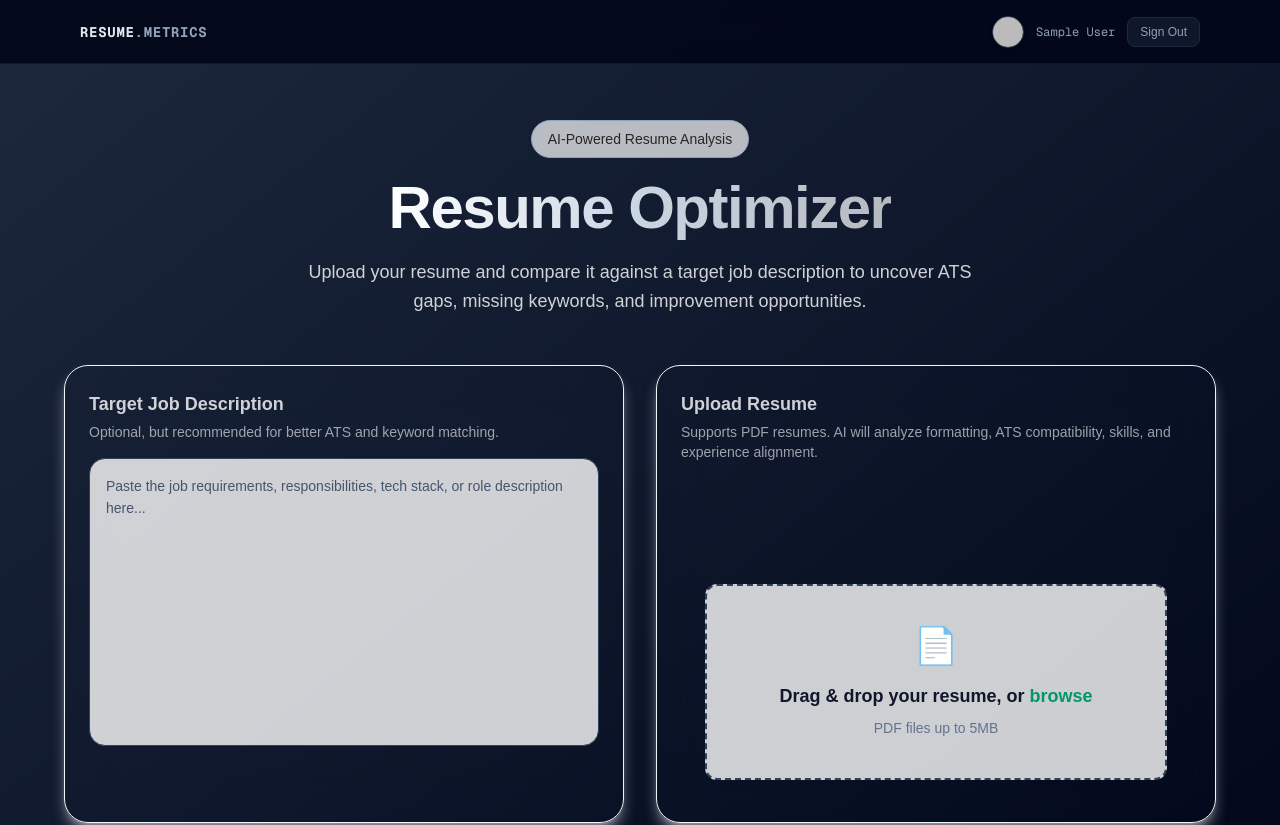
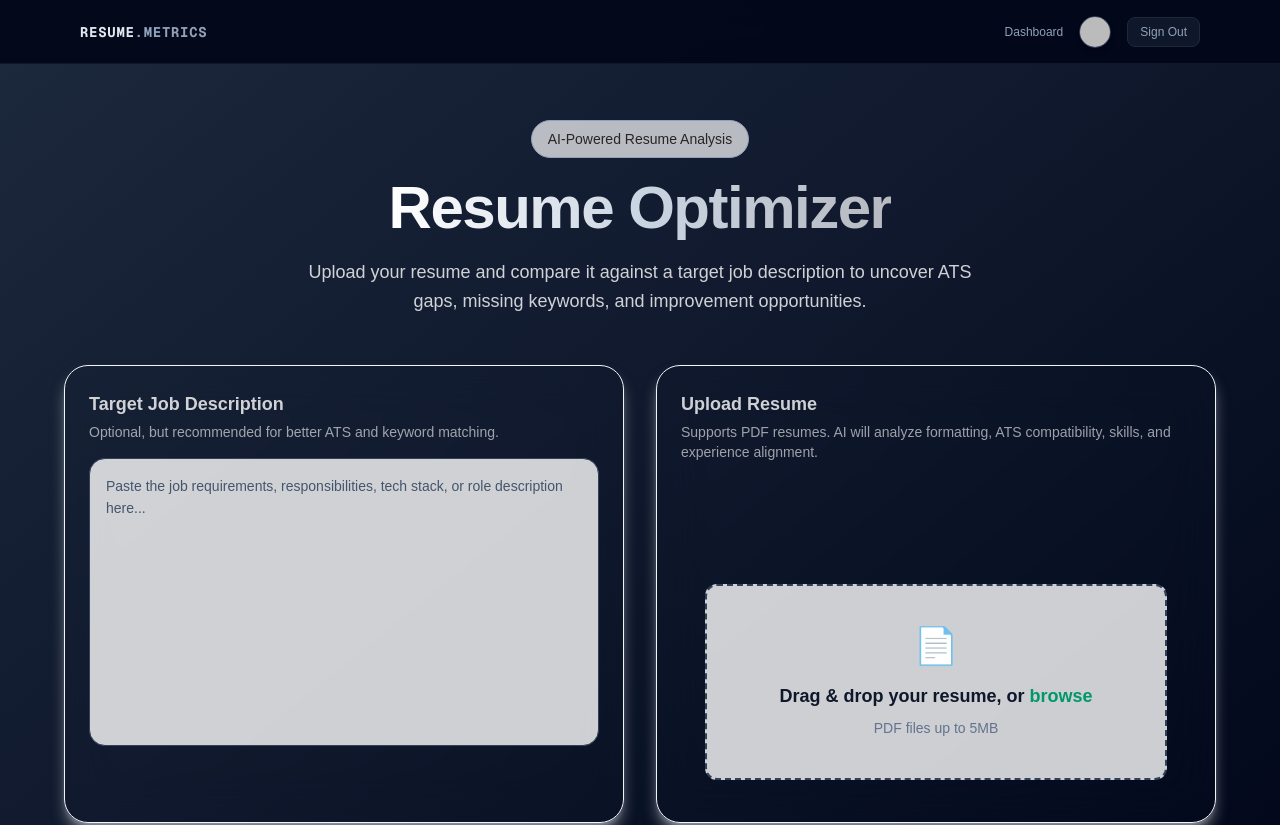
Before and after one commit to Arunkumar-512/Ats-Analyzer, a Next.js app: page / in a window 1280 px wide. Shown: the top 825 px of the page. Built offline with nearby package versions, Linux system fonts and the light colour scheme; no server answers; sample sign-in values are in the browser's storage.

Commit message:
updated navbar

```diff
--- a/src/app/api/analyze/route.ts
+++ b/src/app/api/analyze/route.ts
@@ -6,41 +6,51 @@ import { auth } from "@/auth";
 
 export async function POST(request: NextRequest) {
   try {
-    // 1. Authenticate Request
+    // 1. Authenticate
     const session = await auth();
-
     if (!session || !session.user?.id) {
       return NextResponse.json({ error: "Unauthorized." }, { status: 401 });
     }
 
-    // 2. Ensure User exists (Handles OAuth-to-DB sync safely)
-    // We use a fallback for email to prevent database unique constraint violations
-    const dbUser = await prisma.user.upsert({
+    // 2. Defensive User Sync (Fixes mobile unique constraint conflict)
+    // We check for the user by ID. If they don't exist, we create.
+    // We do NOT update the email, as that is the source of the conflict.
+    let dbUser = await prisma.user.findUnique({
       where: { id: session.user.id },
-      update: {},
-      create: {
-        id: session.user.id,
-        email: session.user.email || `placeholder-${session.user.id}@auth.user`,
-        name: session.user.name,
-      },
     });
 
-    // 3. Initialize Gemini client
-    if (!process.env.GEMINI_API_KEY) {
-      throw new Error("GEMINI_API_KEY environment variable is not set.");
+    if (!dbUser) {
+      try {
+        dbUser = await prisma.user.create({
+          data: {
+            id: session.user.id,
+            email: session.user.email || `placeholder-${session.user.id}@auth.user`,
+            name: session.user.name,
+          },
+        });
+      } catch (createError: any) {
+        // If creation fails due to unique constraint, try one last fetch
+        dbUser = await prisma.user.findUnique({
+          where: { id: session.user.id },
+        });
+        if (!dbUser) throw createError;
+      }
     }
+
+    // 3. Initialize Gemini
+    if (!process.env.GEMINI_API_KEY) throw new Error("GEMINI_API_KEY missing.");
     const ai = new GoogleGenAI({ apiKey: process.env.GEMINI_API_KEY });
 
-    // 4. Parse and Validate Body
+    // 4. Parse Body
     const body = await request.json().catch(() => null);
-    if (!body) return NextResponse.json({ error: "Invalid request body." }, { status: 400 });
+    if (!body) return NextResponse.json({ error: "Invalid body." }, { status: 400 });
 
     const { resumeText, jobDescription, fileName } = body;
     if (!resumeText || resumeText.trim().length < 100) {
-      return NextResponse.json({ error: "Resume text is too short." }, { status: 400 });
+      return NextResponse.json({ error: "Resume text too short." }, { status: 400 });
     }
 
-    // 5. Generate Content
+    // 5. Generate Content (Schema remains the same)
     const jsonSchema = {
       type: Type.OBJECT,
       properties: {
@@ -64,7 +74,6 @@ export async function POST(request: NextRequest) {
     };
 
     const userPrompt = `${jobDescription ? `Job: ${jobDescription}\n\n` : ""}Resume: ${resumeText.trim()}`;
-
     const response = await ai.models.generateContent({
       model: "gemini-2.5-flash",
       contents: userPrompt,
@@ -76,13 +85,11 @@ export async function POST(request: NextRequest) {
       }
     });
 
-    // Extract text safely
     const rawText = response.text;
-    if (!rawText) throw new Error("Model returned empty response.");
-
+    if (!rawText) throw new Error("Empty response from AI.");
     const analysisData: AnalysisResponse = JSON.parse(rawText);
 
-    // 6. Save to Database
+    // 6. Save Resume
     const savedResumeRecord = await prisma.resume.create({
       data: {
         userId: dbUser.id,
@@ -97,6 +104,6 @@ export async function POST(request: NextRequest) {
 
   } catch (error: any) {
     console.error("ANALYSIS_ROUTE_ERROR:", error);
-    return NextResponse.json({ error: error.message || "An unexpected database or AI error occurred." }, { status: 500 });
+    return NextResponse.json({ error: error.message || "An error occurred." }, { status: 500 });
   }
 }
--- a/src/components/Navbar.tsx
+++ b/src/components/Navbar.tsx
@@ -3,9 +3,12 @@
 import React from "react";
 import { signIn, signOut, useSession } from "next-auth/react";
 import Image from "next/image";
+import Link from "next/link";
+import { usePathname } from "next/navigation";
 
 export default function Navbar() {
   const { data: session, status } = useSession();
+  const pathname = usePathname();
   const isLoading = status === "loading";
 
   return (
@@ -13,9 +16,9 @@ export default function Navbar() {
       <div className="max-w-6xl mx-auto px-4 h-16 flex items-center justify-between">
         {/* Brand Logo Identity */}
         <div className="flex items-center gap-2">
-          <span className="font-bold font-mono text-sm tracking-wider uppercase text-slate-200">
+          <Link href="/" className="font-bold font-mono text-sm tracking-wider uppercase text-slate-200">
             Resume<span className="text-slate-400">.Metrics</span>
-          </span>
+          </Link>
         </div>
 
         {/* Dynamic Controls Conditional Grid */}
@@ -23,7 +26,19 @@ export default function Navbar() {
           {isLoading ? (
             <div className="w-8 h-8 rounded-full bg-slate-800 animate-pulse" />
           ) : session?.user ? (
-            <div className="flex items-center gap-3">
+            <div className="flex items-center gap-4">
+              {/* Dashboard Link - Only visible when logged in */}
+              <Link
+                href="/dashboard"
+                className={`text-xs font-medium transition-colors ${
+                  pathname === "/dashboard"
+                    ? "text-white underline decoration-rose-500 underline-offset-4"
+                    : "text-slate-400 hover:text-white"
+                }`}
+              >
+                Dashboard
+              </Link>
+
               {/* Render authenticated user asset profile image safely */}
               {session.user.image && (
                 <Image
@@ -34,9 +49,7 @@ export default function Navbar() {
                   className="rounded-full border border-slate-700 shadow-md"
                 />
               )}
-              <span className="text-xs font-mono text-slate-400 hidden sm:inline">
-                {session.user.name}
-              </span>
+
               <button
                 onClick={() => signOut()}
                 className="px-3 py-1.5 text-xs font-medium bg-slate-900 border border-slate-800 hover:border-rose-500/30 hover:bg-rose-500/5 text-slate-400 hover:text-rose-400 rounded-lg transition-all"
```
